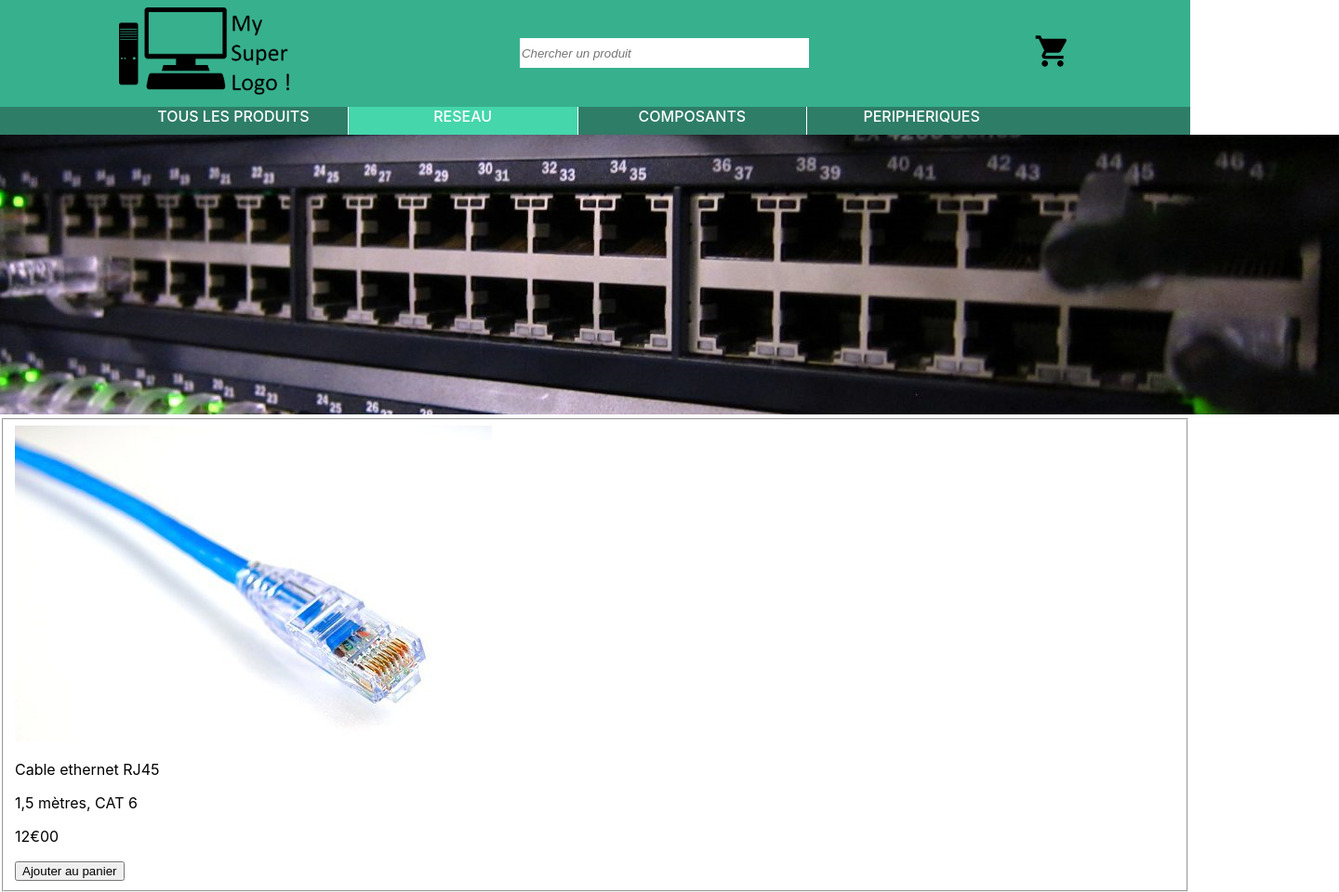
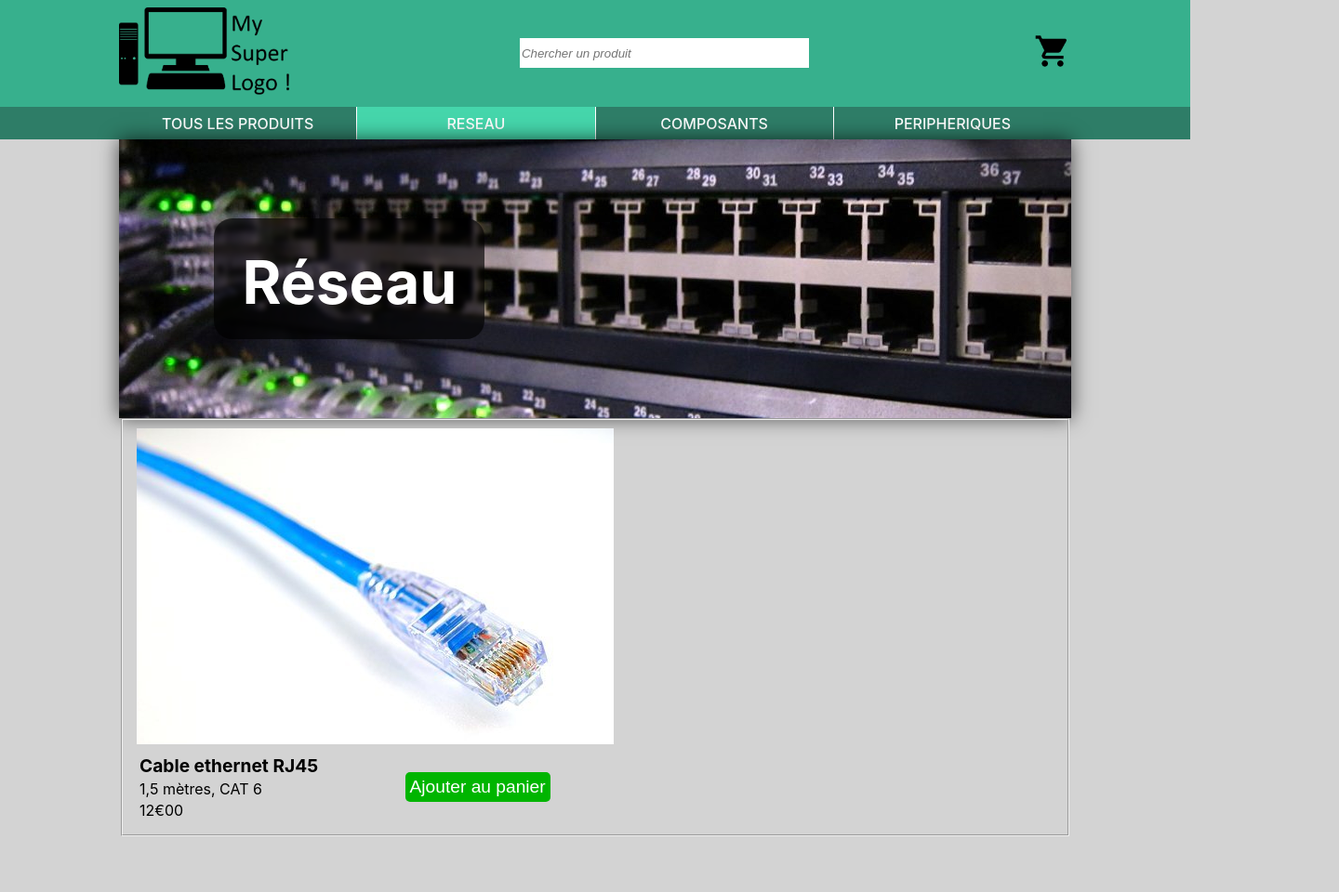
Before and after one commit to A5hura666/HTML-Projects, a plain HTML site: page TP1/index.html in a window 1280 px wide. Shown: the whole page at 93% size, 1440 px wide, since content can reach past the window. After the commit the page ends 900 px from the top, so only its background shows below. Drawn offline with Linux system fonts and the light colour scheme.

Commit message:
v0.2 - Optimization & Completing the content
- Optimizing the navbar with flex
- Starting to fill the body

```diff
--- a/TP1/css.css
+++ b/TP1/css.css
@@ -2,10 +2,11 @@
 	--navheight: 30px;
 }
 
-body,ul{
+body{
 	margin: 0;
 	padding: 0;
 	font-family: -apple-system, BlinkMacSystemFont, 'Segoe UI', Roboto, Oxygen, Ubuntu, Cantarell, 'Open Sans', 'Helvetica Neue', sans-serif;
+	background-color: #d3d3d3;
 }
 /* -- Header -- */
 
@@ -56,29 +57,16 @@ form{
 
 
 /* -- Navbar -- */
+
 nav{
 	display: flex;
 	width: 100%;
 	background-color: #2e7d67;
     justify-content: center;
+	z-index: 2;
 }
 nav ul {
     width: 80%;
-}
-nav ul li{
-	float: left;
-	list-style: none;
-	width: 24%;
-	align-items: center;
-    height: var(--navheight);
-	border-right: 1px solid white;
-	text-align: center;
-}
-nav ul li:hover{
-	background-color: #37b08d;
-}
-nav ul li:active{
-	background-color: #267c7c;
 }
 .derniernav{
 	border: 0;
@@ -88,26 +76,89 @@ nav *{
 	text-decoration: none;
 	font-weight: 500;
 }
+nav a {
+    justify-content: space-around;
+    width: 100%;
+    display: flex;
+	align-items: center;
+}
 .active{
 	background-color: #45d6ab;
+}
+nav>section{
+	display: flex;
+	width: 80%;
+	height: 35px;
+}
+nav a {
+    border-right: 1px solid white;
+}
+
+/* ------  CATALOGUE ------ */
+.catalogue{
+	display: flex;
+	justify-content: center;
+}
+.catalogue>section {
+    align-items: center;
+    width: 80%;
+}
+
+  /* -- Bandeau Réseau -- */
+
+
+.bandeaureseau{
+    background-image: url(medias/images/network.jpg);
+    height: 300px;
+    display: flex;
+	box-shadow: 0 0 20px #000000ab;
+}
+
+.bandeaureseau h1{
+	color: white;
+	margin-left: 10%;
+	background-color: rgba(0, 0, 0, 0.644);
+	backdrop-filter: blur(2px);
+	padding: 30px;
+	border-radius: 20px;
+	font-size: 400%;
+}
+
+/* -- Tableauproduits -- */
+button{
+	background-color: #00b500;
+	padding: 5px;
+	color: white;
+	font-size: 120%;
+	border: 0;
+	border-radius: 5px;
+}
+
+td p{
+	margin: 3px;
+}
+.produit{
+	font-size: 120%;
+	font-weight: bold;
 }
 
 
 
 
-/* -- Bandeau Réseau -- */
 
-.bandeaureseau{
+
+
+.catalogue{
 	display: flex;
 	justify-content: center;
 }
-
-
-/* -- Tableauproduits -- */
-
-
+.catalogue>section{
+	width: 80%;
+}
 
 /* -- Filtres -- */
-
+.filtres{
+	background-color: #c4ffed;
+}
 
 /* -- Footer -- */
--- a/TP1/index.html
+++ b/TP1/index.html
@@ -19,44 +19,53 @@
 			</section>
 		</header>
 
+
 		<nav>
-			<ul>
-				<a href="#">
-					<li>TOUS LES PRODUITS</li>
-				</a>
-				<a href="#">
-					<li class="active">RESEAU</li>
-				</a>
-				<a href="#">
-					<li>COMPOSANTS</li>
-				</a>
-				<a href="#">
-					<li class="derniernav">PERIPHERIQUES</li>
-				</a>
-			</ul>
+			<section>
+				<a href="#">TOUS LES PRODUITS</a>
+				<a class="active" href="#">RESEAU</a>
+				<a href="#">COMPOSANTS</a>
+				<a class="derniernav" href="#">PERIPHERIQUES</a>
+			</section>
 		</nav>
 
+
+
+
+		<section class="catalogue">
+			<section>
+
 				<section class="bandeaureseau">
-			<section>
-				<img class="bandeau" src="medias/images/network.jpg" alt="bandeau" title="bandeau">
-			</section>
+					<h1>Réseau</h1>
 				</section>
 
+				<section class="filtres">
+
+				</section>
+
+				<section class="products">
 					<fieldset>
+						<table>
 							<tr>
 								<td colspan="2">
 									<img src="medias/images/ethernet.jpg" alt="cable ethernet">
 								</td>
+							</tr>
+							<tr>
 								<td>
 									<p class="produit">Cable ethernet RJ45</p>
 									<p class="details">1,5 mètres, CAT 6</p>
 									<p class="prix">12€00</p>
 								</td>
+								<td>
 									<button>Ajouter au panier</button>
 								</td>
 							</tr>
+						</table>
 					</fieldset>
-
+				</section>
+			</section>
+		</section>
 
 
 
```
Lines whose indentation alone changed are shown as unchanged.
